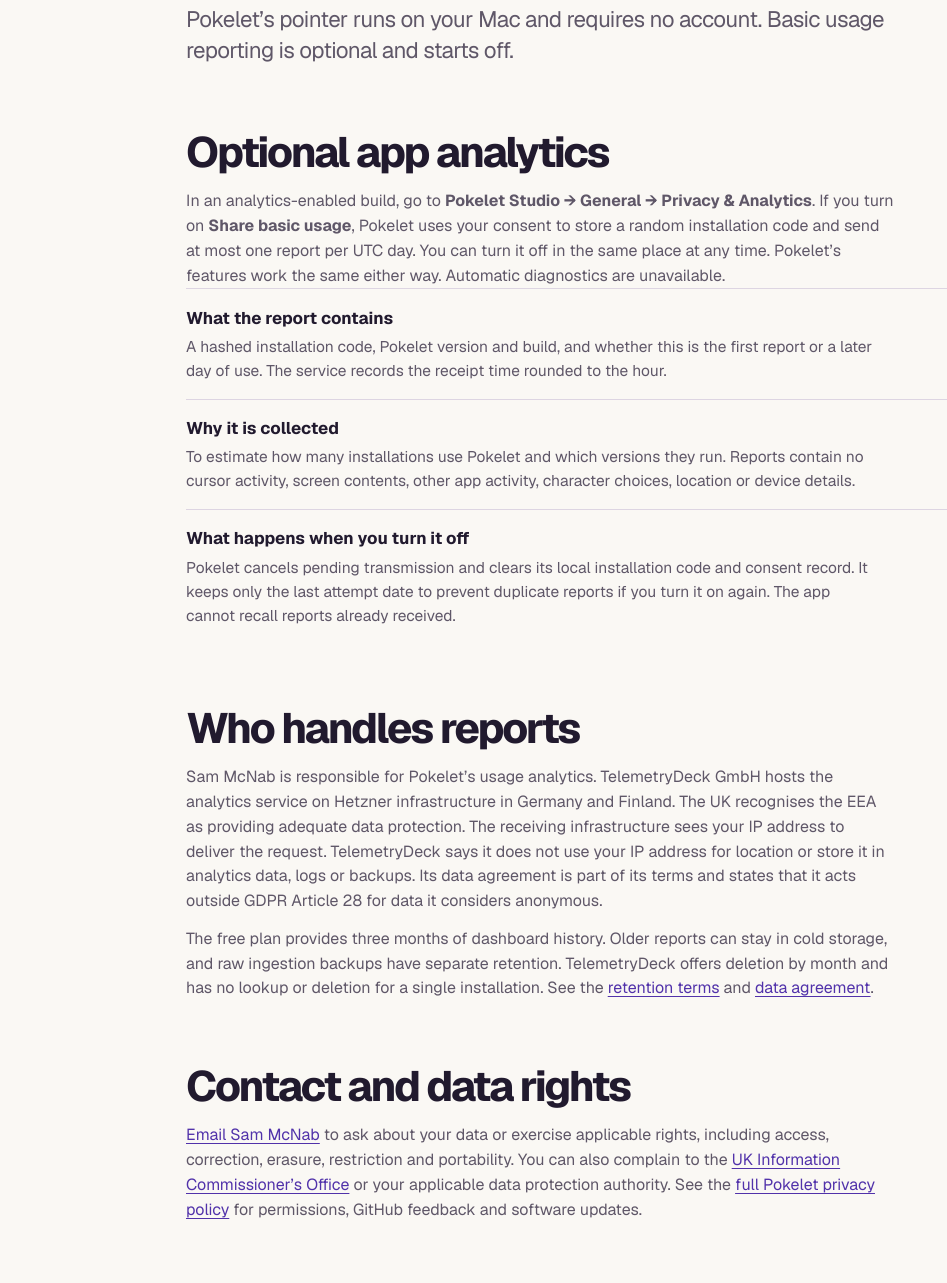
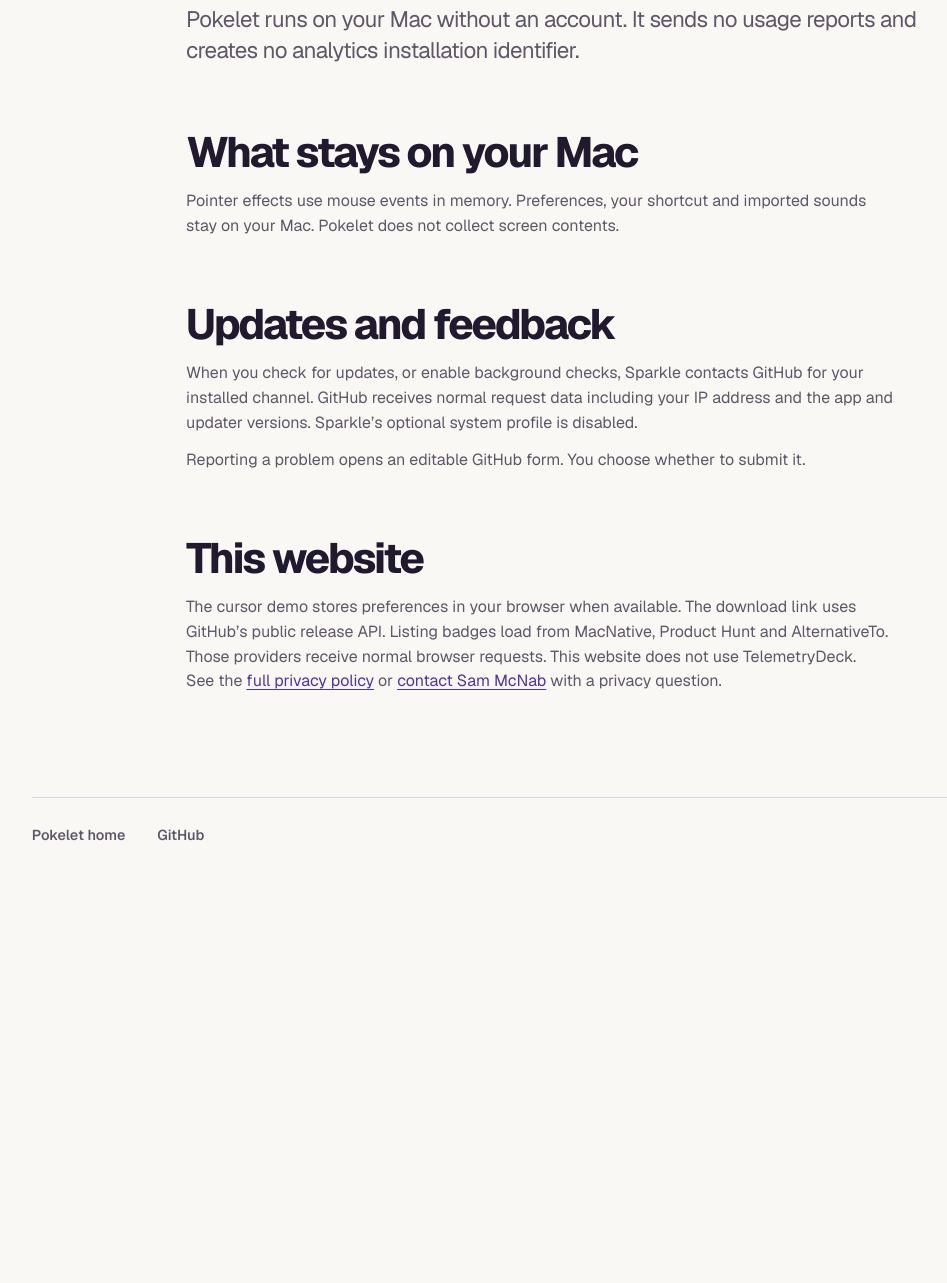
Before and after one commit to smcnab1/pokelet, a plain HTML site: page docs/site/privacy/index.html in a window 1280 px wide. Shown: the part 279-1562 px from the top of the page, without its empty margins (22-969 px from the left). After the commit the page ends 1153 px from the top, so only its background shows below. Drawn offline with Linux system fonts and the light colour scheme.

Commit message:
chore(privacy): stage beta 6 with usage reporting disabled

```diff
--- a/docs/site/privacy/index.html
+++ b/docs/site/privacy/index.html
@@ -5,7 +5,7 @@
   <meta name="viewport" content="width=device-width, initial-scale=1">
   <meta name="color-scheme" content="light dark">
   <title>Privacy | Pokelet</title>
-  <meta name="description" content="What stays on your Mac, how optional Pokelet usage reporting works, and how to manage your data.">
+  <meta name="description" content="What stays on your Mac, what happens when you check for updates, and how the website uses your browser.">
   <link rel="canonical" href="https://smcnab1.github.io/pokelet/privacy/">
   <link rel="icon" href="../assets/pokelet-icon.png" type="image/png" sizes="64x64">
   <link rel="stylesheet" href="../style.css">
@@ -22,33 +22,22 @@
   </header>
   <main class="wrap guide" id="main" tabindex="-1">
     <h1>Privacy</h1>
-    <p class="intro">Pokelet’s pointer runs on your Mac and requires no account. Basic usage reporting is optional and starts off.</p>
-
-    <section aria-labelledby="reporting">
-      <h2 id="reporting">Optional app analytics</h2>
-      <p>In an analytics-enabled build, go to <strong>Pokelet Studio → General → Privacy &amp; Analytics</strong>. If you turn on <strong>Share basic usage</strong>, Pokelet uses your consent to store a random installation code and send at most one report per UTC day. You can turn it off in the same place at any time. Pokelet’s features work the same either way. Automatic diagnostics are unavailable.</p>
-      <dl class="feature-list">
-        <div><dt>What the report contains</dt><dd>A hashed installation code, Pokelet version and build, and whether this is the first report or a later day of use. The service records the receipt time rounded to the hour.</dd></div>
-        <div><dt>Why it is collected</dt><dd>To estimate how many installations use Pokelet and which versions they run. Reports contain no cursor activity, screen contents, other app activity, character choices, location or device details.</dd></div>
-        <div><dt>What happens when you turn it off</dt><dd>Pokelet cancels pending transmission and clears its local installation code and consent record. It keeps only the last attempt date to prevent duplicate reports if you turn it on again. The app cannot recall reports already received.</dd></div>
-      </dl>
+    <p class="intro">Pokelet runs on your Mac without an account. It sends no usage reports and creates no analytics installation identifier.</p>
+    <section aria-labelledby="local">
+      <h2 id="local">What stays on your Mac</h2>
+      <p>Pointer effects use mouse events in memory. Preferences, your shortcut and imported sounds stay on your Mac. Pokelet does not collect screen contents.</p>
     </section>
-
-    <section aria-labelledby="service">
-      <h2 id="service">Who handles reports</h2>
-      <p>Sam McNab is responsible for Pokelet’s usage analytics. TelemetryDeck GmbH hosts the analytics service on Hetzner infrastructure in Germany and Finland. The UK recognises the EEA as providing adequate data protection. The receiving infrastructure sees your IP address to deliver the request. TelemetryDeck says it does not use your IP address for location or store it in analytics data, logs or backups. Its data agreement is part of its terms and states that it acts outside GDPR Article 28 for data it considers anonymous.</p>
-      <p>The free plan provides three months of dashboard history. Older reports can stay in cold storage, and raw ingestion backups have separate retention. TelemetryDeck offers deletion by month and has no lookup or deletion for a single installation. See the <a href="https://telemetrydeck.com/faq/subscription/">retention terms</a> and <a href="https://telemetrydeck.com/dpa/">data agreement</a>.</p>
-    </section>
-
-    <section aria-labelledby="rights">
-      <h2 id="rights">Contact and data rights</h2>
-      <p><a href="mailto:sam@sammcnab.co.uk">Email Sam McNab</a> to ask about your data or exercise applicable rights, including access, correction, erasure, restriction and portability. You can also complain to the <a href="https://ico.org.uk/make-a-complaint/">UK Information Commissioner’s Office</a> or your applicable data protection authority. See the <a href="https://github.com/smcnab1/pokelet/blob/main/PRIVACY.md">full Pokelet privacy policy</a> for permissions, GitHub feedback and software updates.</p>
+    <section aria-labelledby="updates">
+      <h2 id="updates">Updates and feedback</h2>
+      <p>When you check for updates, or enable background checks, Sparkle contacts GitHub for your installed channel. GitHub receives normal request data including your IP address and the app and updater versions. Sparkle’s optional system profile is disabled.</p>
+      <p>Reporting a problem opens an editable GitHub form. You choose whether to submit it.</p>
     </section>
 
     <section aria-labelledby="website">
       <h2 id="website">This website</h2>
       <p>The cursor demo stores preferences in your browser when available. The download link uses GitHub’s public release API. Listing badges load from MacNative, Product Hunt and AlternativeTo. Those providers receive normal browser requests. This website does not use TelemetryDeck.</p>
     </section>
+    <p>See the <a href="https://github.com/smcnab1/pokelet/blob/main/PRIVACY.md">full privacy policy</a> or <a href="mailto:sam@sammcnab.co.uk">contact Sam McNab</a> with a privacy question.</p>
   </main>
   <footer class="wrap site-footer">
     <nav aria-label="Footer">
```
Also changed, not shown: 10 other files.
